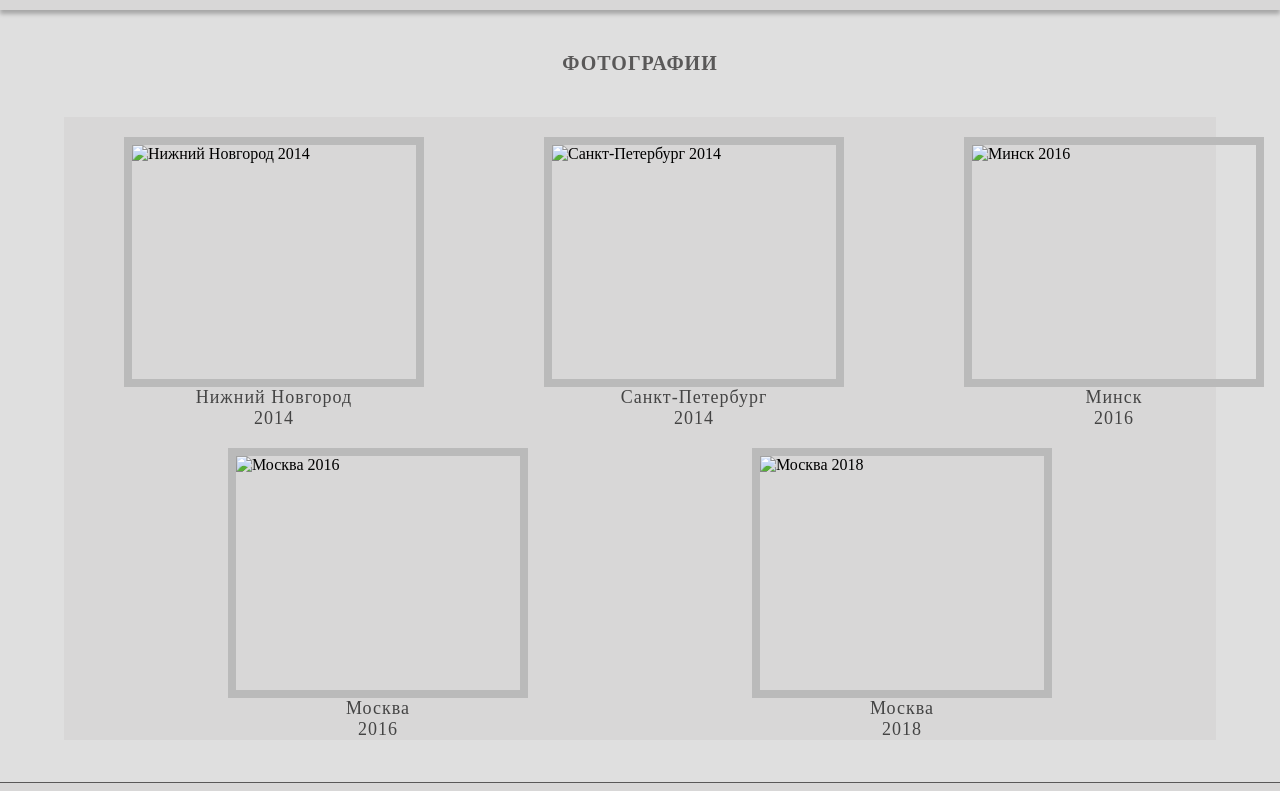
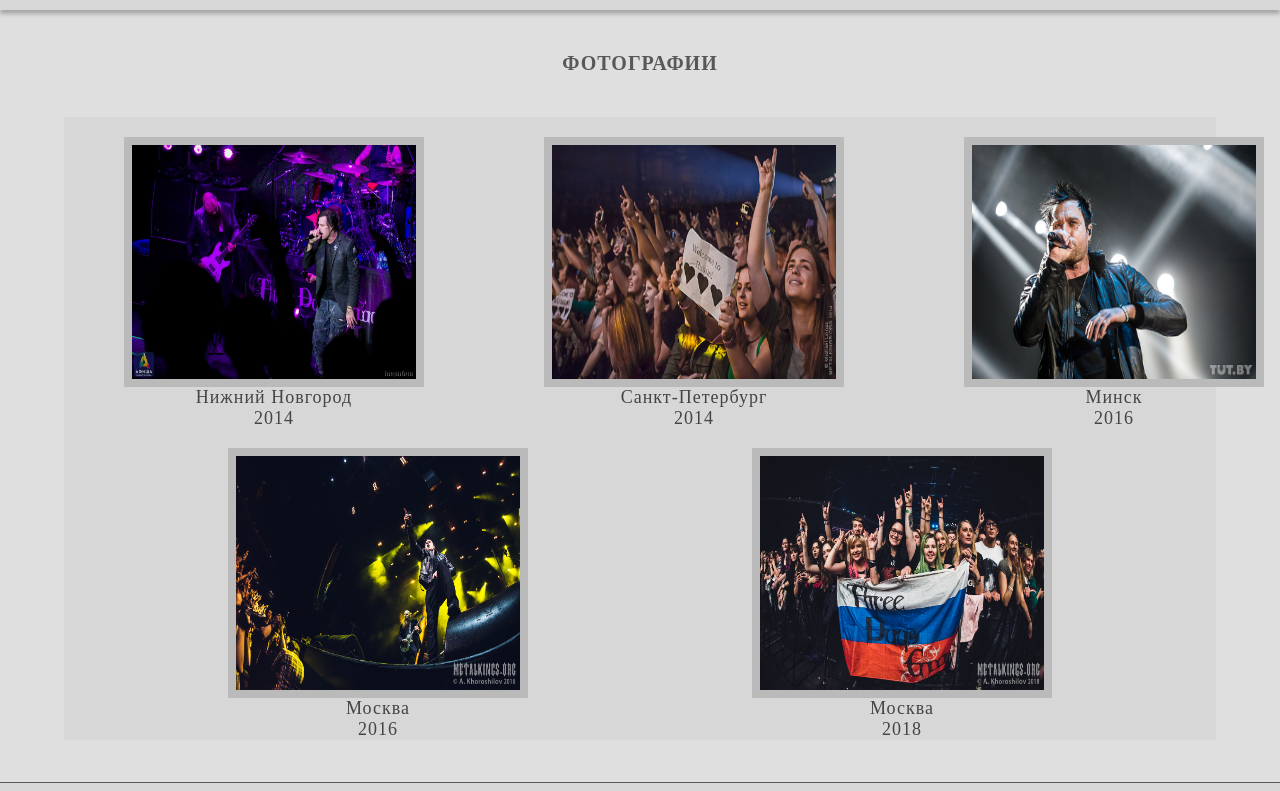
Before and after one commit to PolinaKachina/TDG, a plain HTML site: page photos.html in a window 1280 px wide. Shown: the part 68-859 px from the top of the page. Drawn offline with Linux system fonts and the light colour scheme; the site is published under a folder, as on GitHub Pages, so addresses that start at the root find nothing.

Commit message:
Update photos.html

```diff
--- a/photos.html
+++ b/photos.html
@@ -41,26 +41,26 @@
               <div class="history-body-historis-background">
                 <div class="photos">
                   <ul class="photos-alboms">
-                    <li class="parts-ofGroup-now"><img src="/img/Нижний Новгород 2014/1 (1).jpg" alt="Нижний Новгород 2014" class="photos-alboms-image"></li>
+                    <li class="parts-ofGroup-now"><img src="img/Нижний Новгород 2014/1 (1).jpg" alt="Нижний Новгород 2014" class="photos-alboms-image"></li>
                     <li class="parts-ofGroup-now"><a href="html_photos-alboms/photos-Novgorod-2014.html" class="photos-alboms-link">Нижний Новгород<br> 2014</a></li>
                   </ul>
                   <ul class="photos-alboms">
-                    <li class="parts-ofGroup-now"><img src="/img/Санкт-Петербург 2014/1.jpg" alt="Санкт-Петербург 2014" class="photos-alboms-image"></li>
+                    <li class="parts-ofGroup-now"><img src="img/Санкт-Петербург 2014/1.jpg" alt="Санкт-Петербург 2014" class="photos-alboms-image"></li>
                     <li class="parts-ofGroup-now"><a href="/html_photos-alboms/photos-SPb-2014.html" class="photos-alboms-link">Санкт-Петербург<br> 2014</a></li>
                   </ul>
                   <ul class="photos-alboms">
-                    <li class="parts-ofGroup-now"><img src="/img/Минск 2016/1.jpg" alt="Минск 2016" class="photos-alboms-image"></li>
+                    <li class="parts-ofGroup-now"><img src="img/Минск 2016/1.jpg" alt="Минск 2016" class="photos-alboms-image"></li>
                     <li class="parts-ofGroup-now"><a href="/html_photos-alboms/photos-Minsk-2016.html" class="photos-alboms-link">Минск<br> 2016</a></li>
                   </ul>
                 </div>
 
                 <div class="photos">
                   <ul class="photos-alboms">
-                    <li class="parts-ofGroup-now"><img src="/img/Москва 2016/1.jpg" alt="Москва 2016" class="photos-alboms-image"></li>
+                    <li class="parts-ofGroup-now"><img src="img/Москва 2016/1.jpg" alt="Москва 2016" class="photos-alboms-image"></li>
                     <li class="parts-ofGroup-now"><a href="html_photos-alboms/photos-Moscow-2016.html" class="photos-alboms-link">Москва<br> 2016</a></li>
                   </ul>
                   <ul class="photos-alboms">
-                    <li class="parts-ofGroup-now"><img src="/img/Москва 2018/1.jpg" alt="Москва 2018" class="photos-alboms-image"></li>
+                    <li class="parts-ofGroup-now"><img src="img/Москва 2018/1.jpg" alt="Москва 2018" class="photos-alboms-image"></li>
                     <li class="parts-ofGroup-now"><a href="html_photos-alboms/photos-Moscow-2018.html" class="photos-alboms-link">Москва<br> 2018</a></li>
                   </ul>
                 </div>
```
